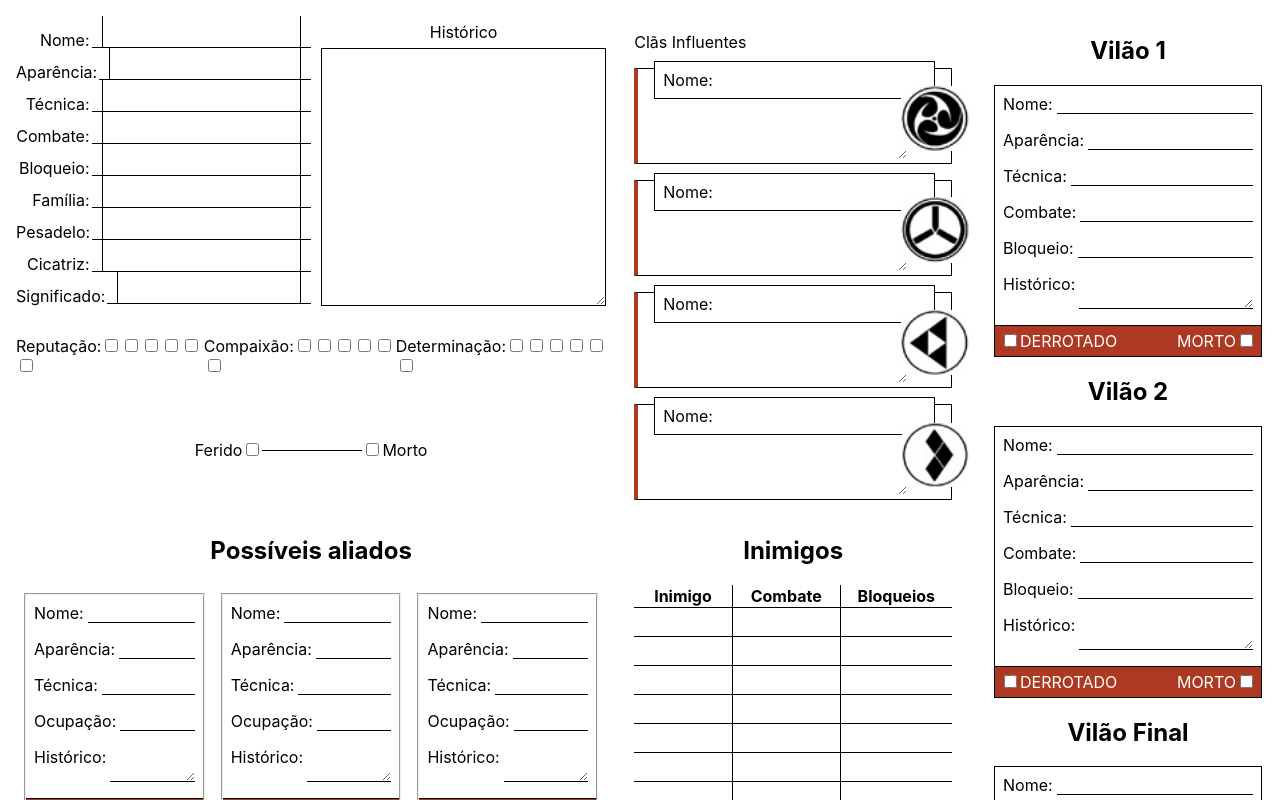
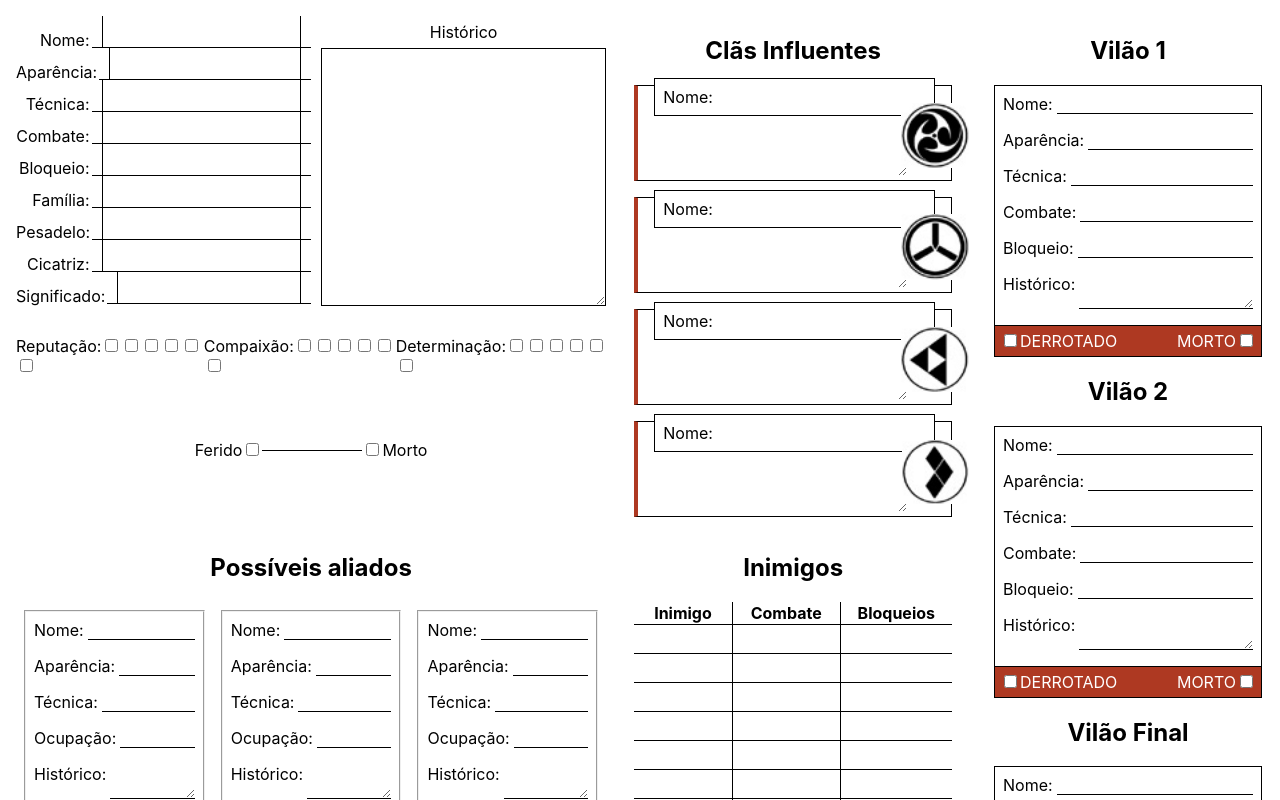
Before and after one commit to hack-and-slash/ronin, a React (Create React App) app: page / in a window 1280 px wide. Shown: the top 800 px of the page. Built offline with nearby package versions, Linux system fonts and the light colour scheme.

Commit message:
Fix ClanFields title style

```diff
--- a/src/components/ClanFields.js
+++ b/src/components/ClanFields.js
@@ -1,8 +1,5 @@
 import React from 'react';
-
 import { Field } from 'react-final-form';
-
-// import TextInput from './Fields/TextInput';
 
 import Clan1 from 'images/clans/clan-1.jpg';
 import Clan2 from 'images/clans/clan-2.jpg';
@@ -13,7 +10,7 @@ import styles from './ClanFields.module.css';
 
 const ClanFields = () =>(
   <section className={styles.clans}>
-    <p>Clãs Influentes</p>
+    <h2 className={styles.clansTitle}>Clãs Influentes</h2>
 
     <div className={styles.clan}>
       <div className={styles.clanName}>
--- a/src/components/ClanFields.module.css
+++ b/src/components/ClanFields.module.css
@@ -1,6 +1,10 @@
 .clans {
   width: 35%;
   margin-left: 3%;
+}
+
+.clansTitle {
+  text-align: center;
 }
 
 .clan {
```
